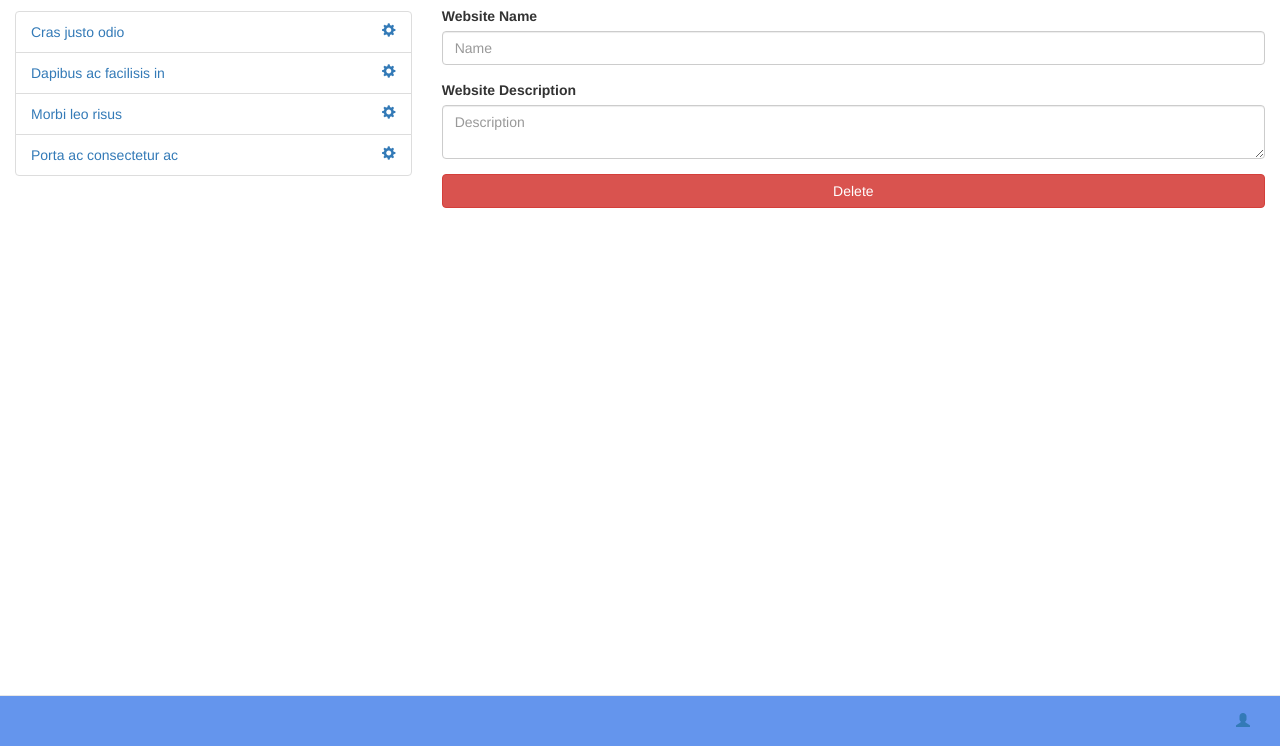
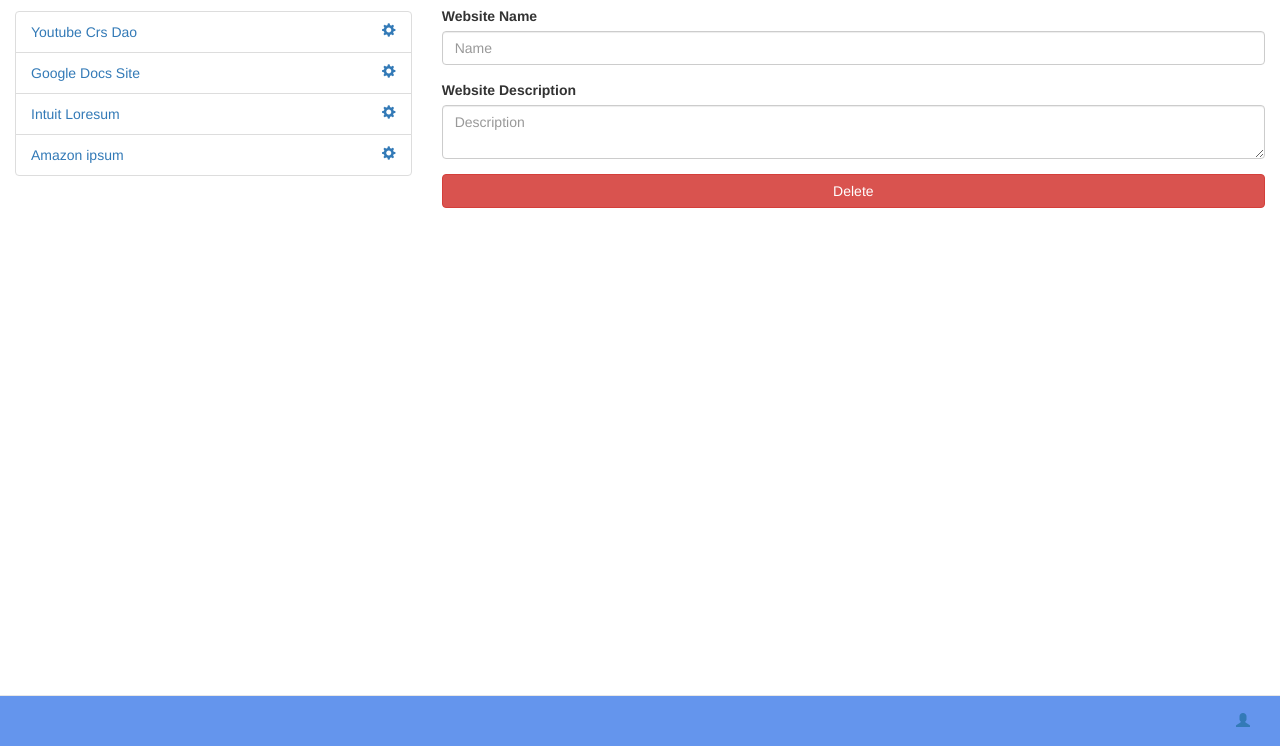
Before and after one commit to rahulpyne/pyne-rahul-webdev, a website: page web-dev-template/public/assignment/website/website-edit.html in a window 1280 px wide. Shown: the part 54-800 px from the top of the page. Drawn offline with nearby package versions, Linux system fonts and the light colour scheme.

Commit message:
meaningful names

```diff
--- a/web-dev-template/public/assignment/website/website-edit.html
+++ b/web-dev-template/public/assignment/website/website-edit.html
@@ -43,7 +43,7 @@
         <ul class="list-group">
             <li class="list-group-item">
                 <a href="../page/page-list.html">
-                    Cras justo odio
+                    Youtube Crs Dao
                 </a>
                 <a href="website-edit.html">
                     <span class="glyphicon glyphicon-cog pull-right"></span>
@@ -51,7 +51,7 @@
             </li>
             <li class="list-group-item">
                 <a href="../page/page-list.html">
-                    Dapibus ac facilisis in
+                    Google Docs Site
                 </a>
                 <a href="#">
                     <span class="glyphicon glyphicon-cog pull-right"></span>
@@ -59,7 +59,7 @@
             </li>
             <li class="list-group-item">
                 <a href="../page/page-list.html">
-                    Morbi leo risus
+                    Intuit Loresum
                 </a>
                 <a href="#">
                     <span class="glyphicon glyphicon-cog pull-right"></span>
@@ -67,7 +67,7 @@
             </li>
             <li class="list-group-item">
                 <a href="../page/page-list.html">
-                    Porta ac consectetur ac
+                    Amazon ipsum
                 </a>
                 <a href="#">
                     <span class="glyphicon glyphicon-cog pull-right"></span>
```
Also changed, not shown: web-dev-template/public/assignment/website/website-list.html (+4 -4 lines), web-dev-template/public/assignment/website/website-new.html (+4 -4 lines).
